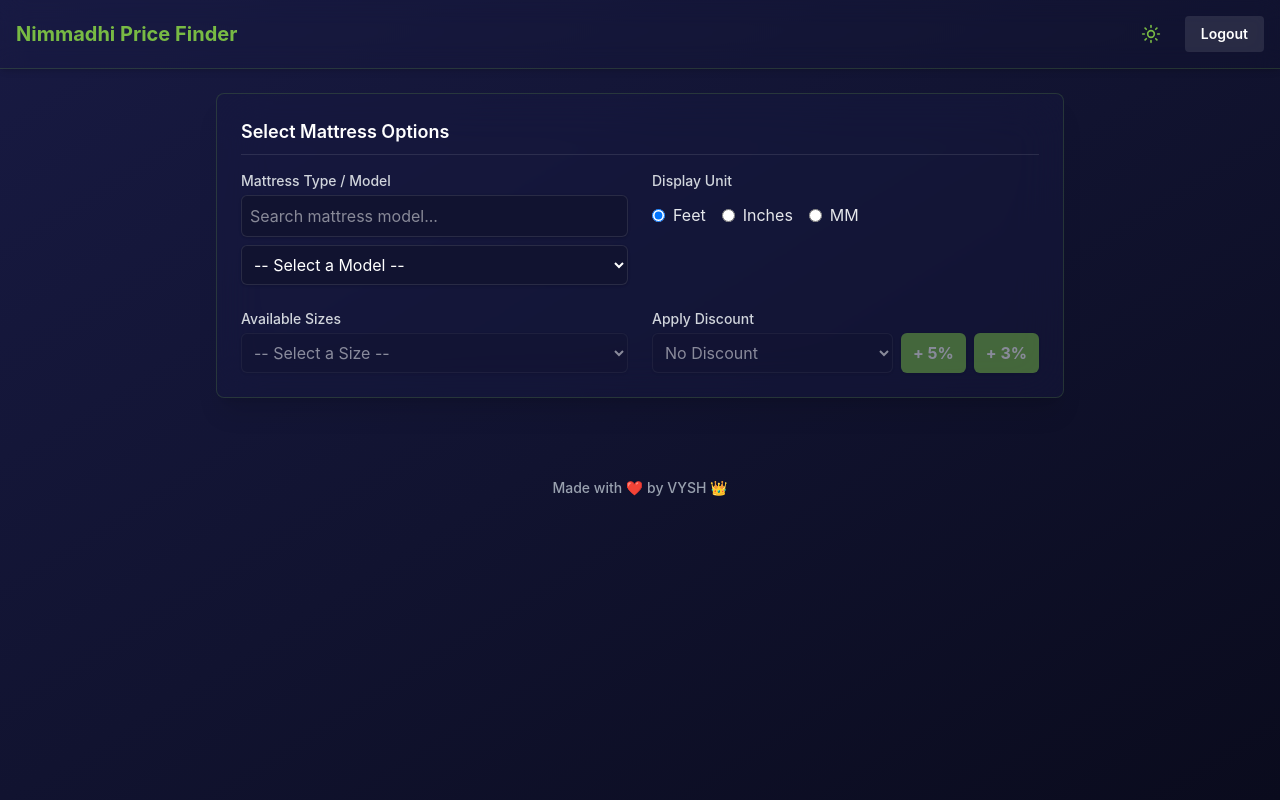
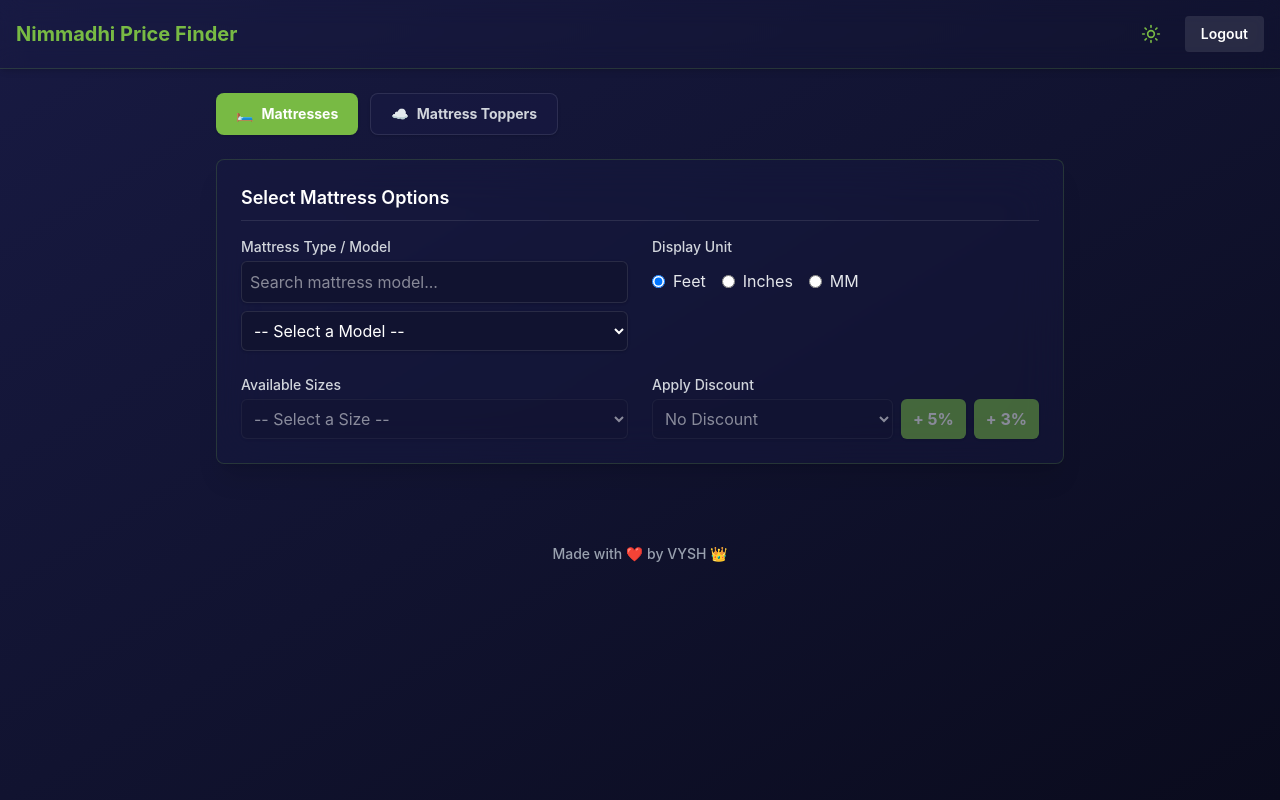
Before and after one commit to b-vysh/Nimmadhi-Price-Finder, a React (Vite) app: page / in a window 1280 px wide. Built offline with nearby package versions, Linux system fonts and the light colour scheme; sample sign-in values are in the browser's storage.

Commit message:
Add Mattress Toppers tab with separate data file

```diff
--- a/src/components/PriceFinder.tsx
+++ b/src/components/PriceFinder.tsx
@@ -1,13 +1,16 @@
 import { useState, useEffect } from 'react';
 import { useNavigate } from 'react-router-dom';
 import { MATTRESS_DATA, STANDARD_SIZES } from '../data/mattresses';
+import { TOPPER_DATA } from '../data/toppers';
 import { Moon, Sun } from 'lucide-react';
 
 const DISCOUNTS = [0, 10, 20, 30, 40, 50];
 type UnitType = 'feet' | 'inches' | 'metric';
+type TabType = 'mattress' | 'topper';
 
 const PriceFinder = () => {
   const navigate = useNavigate();
+  const [activeTab, setActiveTab] = useState<TabType>('mattress');
   const [selectedModel, setSelectedModel] = useState('');
   const [selectedSize, setSelectedSize] = useState('');
   const [unit, setUnit] = useState<UnitType>('feet');
@@ -35,7 +38,8 @@ const PriceFinder = () => {
 
   const toggleTheme = () => setIsDark(!isDark);
 
-  const currentModel = MATTRESS_DATA.find((m) => m.id === selectedModel);
+  const currentDataset = activeTab === 'mattress' ? MATTRESS_DATA : TOPPER_DATA;
+  const currentModel = currentDataset.find((m) => m.id === selectedModel);
   const currentSize = currentModel?.sizes.find((s) => s.sizeId === selectedSize);
 
   const getSizeDisplay = (sizeId: string) => {
@@ -53,10 +57,21 @@ const PriceFinder = () => {
     }
   };
 
-  const filteredModels = MATTRESS_DATA.filter((model) => {
+  const filteredModels = currentDataset.filter((model) => {
     const fullName = `${model.name} ${model.category || ''}`.toLowerCase();
     return fullName.includes(modelSearch.toLowerCase());
   });
+
+  const handleTabChange = (newTab: TabType) => {
+    if (activeTab !== newTab) {
+      setActiveTab(newTab);
+      setSelectedModel('');
+      setSelectedSize('');
+      setDiscount(0);
+      setExtraDiscounts([]);
+      setModelSearch('');
+    }
+  };
 
   return (
     <div className="min-h-screen bg-gray-50 dark:bg-gradient-to-br dark:from-[#181a43] dark:via-[#111330] dark:to-[#0a0b1d] transition-colors duration-300">
@@ -80,18 +95,46 @@ const PriceFinder = () => {
       </nav>
 
       <main className="max-w-4xl mx-auto p-6">
+        {/* Navigation Tabs */}
+        <div className="flex gap-3 mb-6">
+          <button
+            type="button"
+            onClick={() => handleTabChange('mattress')}
+            className={`flex items-center gap-2 px-5 py-2.5 rounded-lg font-bold text-sm transition-all shadow-sm ${
+              activeTab === 'mattress'
+                ? 'bg-blue-600 dark:bg-[#78ba44] text-white shadow-md'
+                : 'bg-white dark:bg-[#181a43]/60 text-gray-700 dark:text-gray-300 hover:bg-gray-100 dark:hover:bg-white/10 border border-gray-200 dark:border-white/10'
+            }`}
+          >
+            <span>🛏️</span> Mattresses
+          </button>
+          <button
+            type="button"
+            onClick={() => handleTabChange('topper')}
+            className={`flex items-center gap-2 px-5 py-2.5 rounded-lg font-bold text-sm transition-all shadow-sm ${
+              activeTab === 'topper'
+                ? 'bg-blue-600 dark:bg-[#78ba44] text-white shadow-md'
+                : 'bg-white dark:bg-[#181a43]/60 text-gray-700 dark:text-gray-300 hover:bg-gray-100 dark:hover:bg-white/10 border border-gray-200 dark:border-white/10'
+            }`}
+          >
+            <span>☁️</span> Mattress Toppers
+          </button>
+        </div>
+
         <div className="bg-white dark:bg-[#181a43]/40 dark:backdrop-blur-xl dark:border dark:border-[#78ba44]/20 rounded-lg shadow-xl p-6 mb-6 transition-colors duration-300">
           <h2 className="text-lg font-semibold mb-4 border-b dark:border-white/10 pb-2 text-gray-800 dark:text-white">
-            Select Mattress Options
+            Select {activeTab === 'mattress' ? 'Mattress' : 'Topper'} Options
           </h2>
 
           <div className="grid grid-cols-1 md:grid-cols-2 gap-6">
             {/* Model Selection */}
             <div>
-              <label className="block text-sm font-medium text-gray-700 dark:text-gray-300 mb-1">Mattress Type / Model</label>
+              <label className="block text-sm font-medium text-gray-700 dark:text-gray-300 mb-1">
+                {activeTab === 'mattress' ? 'Mattress Type / Model' : 'Topper Type'}
+              </label>
               <input
                 type="text"
-                placeholder="Search mattress model..."
+                placeholder={activeTab === 'mattress' ? 'Search mattress model...' : 'Search topper...'}
                 className="w-full bg-white dark:bg-[#111330] border-gray-300 dark:border-white/10 text-gray-900 dark:text-white rounded-md shadow-sm p-2 border focus:ring-2 focus:ring-[#78ba44] focus:border-transparent outline-none transition-colors mb-2"
                 value={modelSearch}
                 onChange={(e) => setModelSearch(e.target.value)}
@@ -106,7 +149,7 @@ const PriceFinder = () => {
                   setExtraDiscounts([]); // Reset extra discount
                 }}
               >
-                <option value="">-- Select a Model --</option>
+                <option value="">-- Select a {activeTab === 'mattress' ? 'Model' : 'Topper'} --</option>
                 {filteredModels.map((model) => (
                   <option key={model.id} value={model.id}>
                     {model.name} {model.category ? `(${model.category})` : ''}
@@ -169,6 +212,7 @@ const PriceFinder = () => {
                   ))}
                 </select>
                 <button
+                  type="button"
                   onClick={() => setExtraDiscounts((prev) => [...prev, 5])}
                   className="bg-[#78ba44] hover:bg-[#65a037] text-white px-3 py-2 rounded-md font-bold transition-colors whitespace-nowrap shadow-sm disabled:opacity-50 disabled:cursor-not-allowed"
                   title="Add additional 5% discount"
@@ -177,6 +221,7 @@ const PriceFinder = () => {
                   + 5%
                 </button>
                 <button
+                  type="button"
                   onClick={() => setExtraDiscounts((prev) => [...prev, 3])}
                   className="bg-[#78ba44] hover:bg-[#65a037] text-white px-3 py-2 rounded-md font-bold transition-colors whitespace-nowrap shadow-sm disabled:opacity-50 disabled:cursor-not-allowed"
                   title="Add additional 3% discount"
@@ -186,6 +231,7 @@ const PriceFinder = () => {
                 </button>
                 {extraDiscounts.length > 0 && (
                   <button
+                    type="button"
                     onClick={() => setExtraDiscounts([])}
                     className="bg-red-500 hover:bg-red-600 text-white px-3 py-2 rounded-md font-bold transition-colors shadow-sm disabled:opacity-50 disabled:cursor-not-allowed"
                     title="Reset extra discount"
--- /dev/null
+++ b/src/data/toppers.ts
@@ -0,0 +1,124 @@
+import type { MattressModel } from './mattresses';
+
+export const TOPPER_DATA: MattressModel[] = [
+  {
+    id: "memory-topper",
+    name: "MEMORY TOPPER",
+    category: "",
+    sourcePriceList: "TOPPER PRICE LIST",
+    sizes: [
+      {
+        sizeId: "6X3",
+        thicknessPrices: [{ thicknessInches: 2, price: 4750 }]
+      },
+      {
+        sizeId: "6.25X3",
+        thicknessPrices: [{ thicknessInches: 2, price: 5000 }]
+      },
+      {
+        sizeId: "6X4",
+        thicknessPrices: [{ thicknessInches: 2, price: 6750 }]
+      },
+      {
+        sizeId: "6.25X4",
+        thicknessPrices: [{ thicknessInches: 2, price: 7000 }]
+      },
+      {
+        sizeId: "6.25X5",
+        thicknessPrices: [{ thicknessInches: 2, price: 8000 }]
+      },
+      {
+        sizeId: "6.5X5",
+        thicknessPrices: [{ thicknessInches: 2, price: 8250 }]
+      },
+      {
+        sizeId: "6.25X6",
+        thicknessPrices: [{ thicknessInches: 2, price: 9000 }]
+      },
+      {
+        sizeId: "6.5X6",
+        thicknessPrices: [{ thicknessInches: 2, price: 9500 }]
+      }
+    ]
+  },
+  {
+    id: "latex-topper",
+    name: "LATEX TOPPER",
+    category: "",
+    sourcePriceList: "TOPPER PRICE LIST",
+    sizes: [
+      {
+        sizeId: "6X3",
+        thicknessPrices: [{ thicknessInches: 2, price: 5500 }]
+      },
+      {
+        sizeId: "6.25X3",
+        thicknessPrices: [{ thicknessInches: 2, price: 5750 }]
+      },
+      {
+        sizeId: "6X4",
+        thicknessPrices: [{ thicknessInches: 2, price: 7250 }]
+      },
+      {
+        sizeId: "6.25X4",
+        thicknessPrices: [{ thicknessInches: 2, price: 7500 }]
+      },
+      {
+        sizeId: "6.25X5",
+        thicknessPrices: [{ thicknessInches: 2, price: 8500 }]
+      },
+      {
+        sizeId: "6.5X5",
+        thicknessPrices: [{ thicknessInches: 2, price: 8750 }]
+      },
+      {
+        sizeId: "6.25X6",
+        thicknessPrices: [{ thicknessInches: 2, price: 10000 }]
+      },
+      {
+        sizeId: "6.5X6",
+        thicknessPrices: [{ thicknessInches: 2, price: 10500 }]
+      }
+    ]
+  },
+  {
+    id: "pu-topper",
+    name: "PU TOPPER",
+    category: "",
+    sourcePriceList: "TOPPER PRICE LIST",
+    sizes: [
+      {
+        sizeId: "6X3",
+        thicknessPrices: [{ thicknessInches: 2, price: 3350 }]
+      },
+      {
+        sizeId: "6.25X3",
+        thicknessPrices: [{ thicknessInches: 2, price: 3500 }]
+      },
+      {
+        sizeId: "6X4",
+        thicknessPrices: [{ thicknessInches: 2, price: 4100 }]
+      },
+      {
+        sizeId: "6.25X4",
+        thicknessPrices: [{ thicknessInches: 2, price: 4250 }]
+      },
+      {
+        sizeId: "6.25X5",
+        thicknessPrices: [{ thicknessInches: 2, price: 5000 }]
+      },
+      {
+        sizeId: "6.5X5",
+        thicknessPrices: [{ thicknessInches: 2, price: 5200 }]
+      },
+      {
+        sizeId: "6.25X6",
+        thicknessPrices: [{ thicknessInches: 2, price: 6000 }]
+      },
+      {
+        sizeId: "6.5X6",
+        thicknessPrices: [{ thicknessInches: 2, price: 6200 }]
+      }
+    ]
+  }
+];
```
Also changed, not shown: 1 other file (tests, documents, lock files or other folders).
